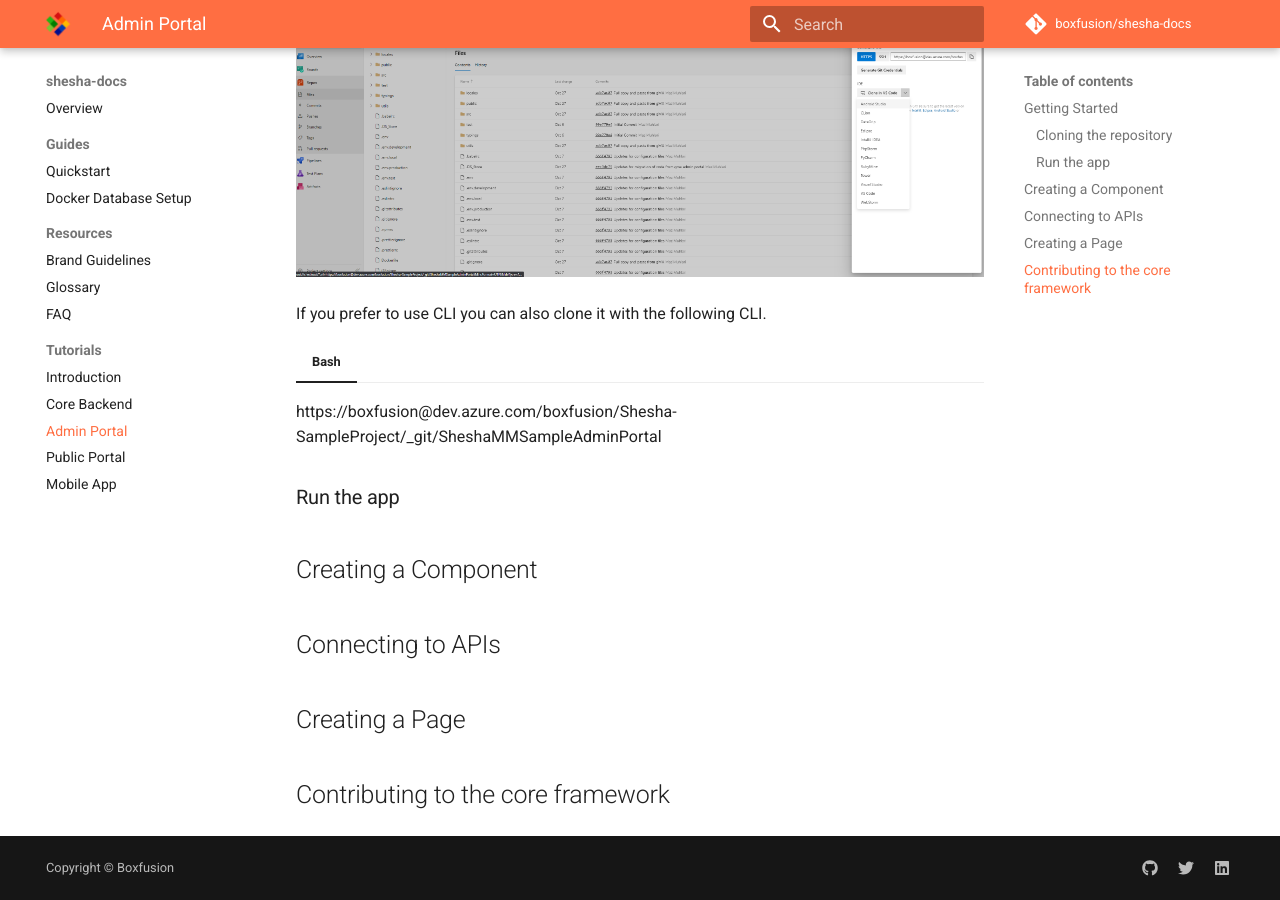
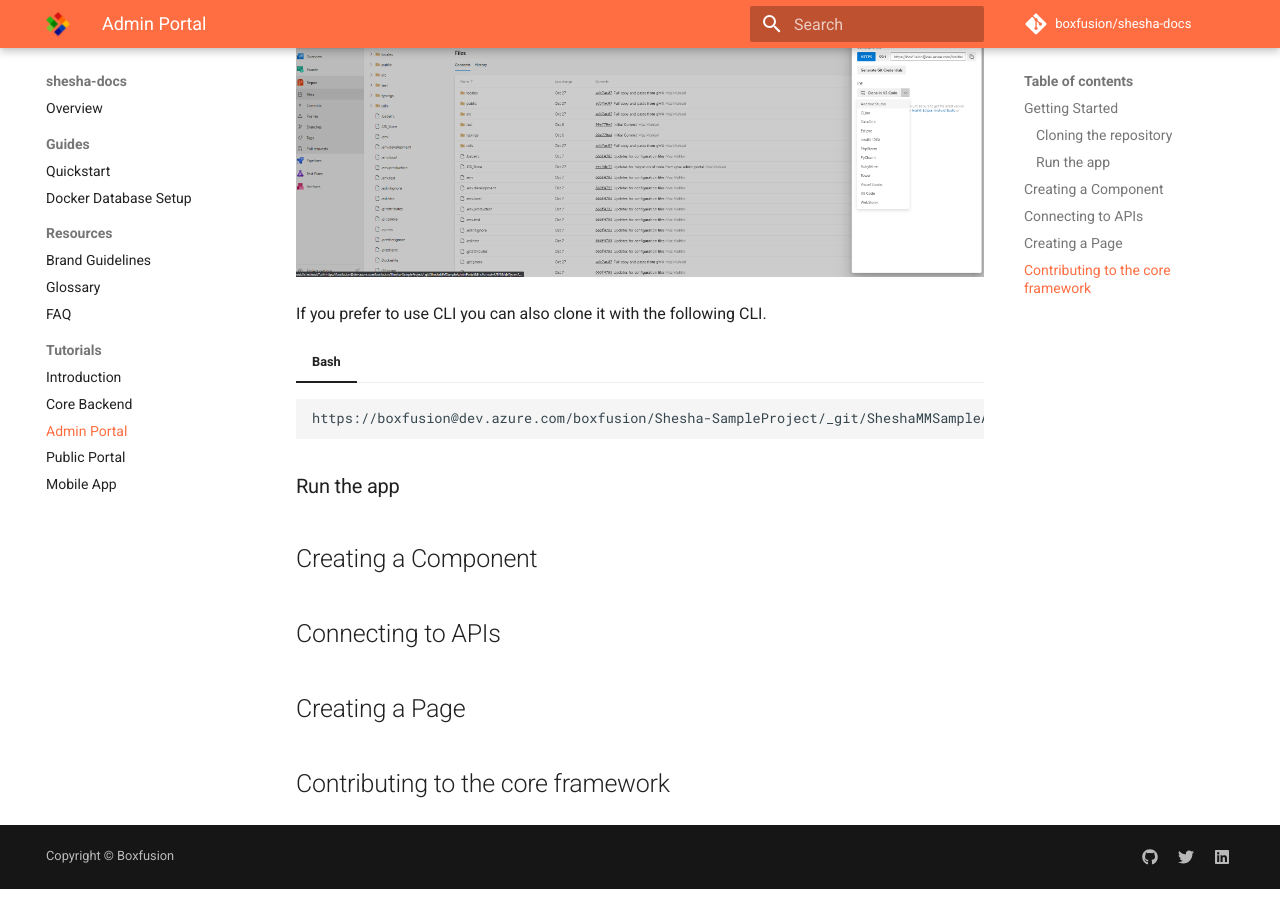
Before and after one commit to Boxfusion/shesha-docs, an MkDocs documentation site: the page built from docs/tutorials/02-admin-portal.md, in a window 1280 px wide and 900 px high, scrolled down 830 px. Built offline with MkDocs 1.6.1 and Material for MkDocs 9.7.7, drawn with Linux system fonts in a browser that asks for light colours; comment, search, counter and statistics services are not loaded.

Commit message:
Update 02-admin-portal.md

````diff
--- a/docs/tutorials/02-admin-portal.md
+++ b/docs/tutorials/02-admin-portal.md
@@ -10,20 +10,20 @@ The main overview page for the Admin Portal app can be found on [Azure](https://
 
 The first step in cloning the repository is to navigate to the Azure repo and selecting the 'Clone' button on the top right of the page.
 
-![appsettings.json screenshot](https://github.com/Boxfusion/shesha-docs/blob/main/docs/assets/Admin-Portal-Clone.PNG)
+![appsettings.json screenshot](https://github.com/Boxfusion/shesha-docs/blob/main/docs/assets/Admin-Portal-Clone.PNG?raw=true)
 
 Once selected you will be presented with numerous ways to clone the repo.
 
 The easiest method is to select the IDE of your choice and clone it directly in the IDE, this will launch your IDE and prompt you to confirm a clone.
 
-![appsettings.json screenshot](https://github.com/Boxfusion/shesha-docs/blob/main/docs/assets/admin-portal-select-ide.PNG)
+![appsettings.json screenshot](https://github.com/Boxfusion/shesha-docs/blob/main/docs/assets/admin-portal-select-ide.PNG?raw=true)
 
 If you prefer to use CLI you can also clone it with the following CLI.
 
 === "Bash"
-
+``` shell
 https://boxfusion@dev.azure.com/boxfusion/Shesha-SampleProject/_git/SheshaMMSampleAdminPortal
-
+```
 
 ### Run the app
 
````
